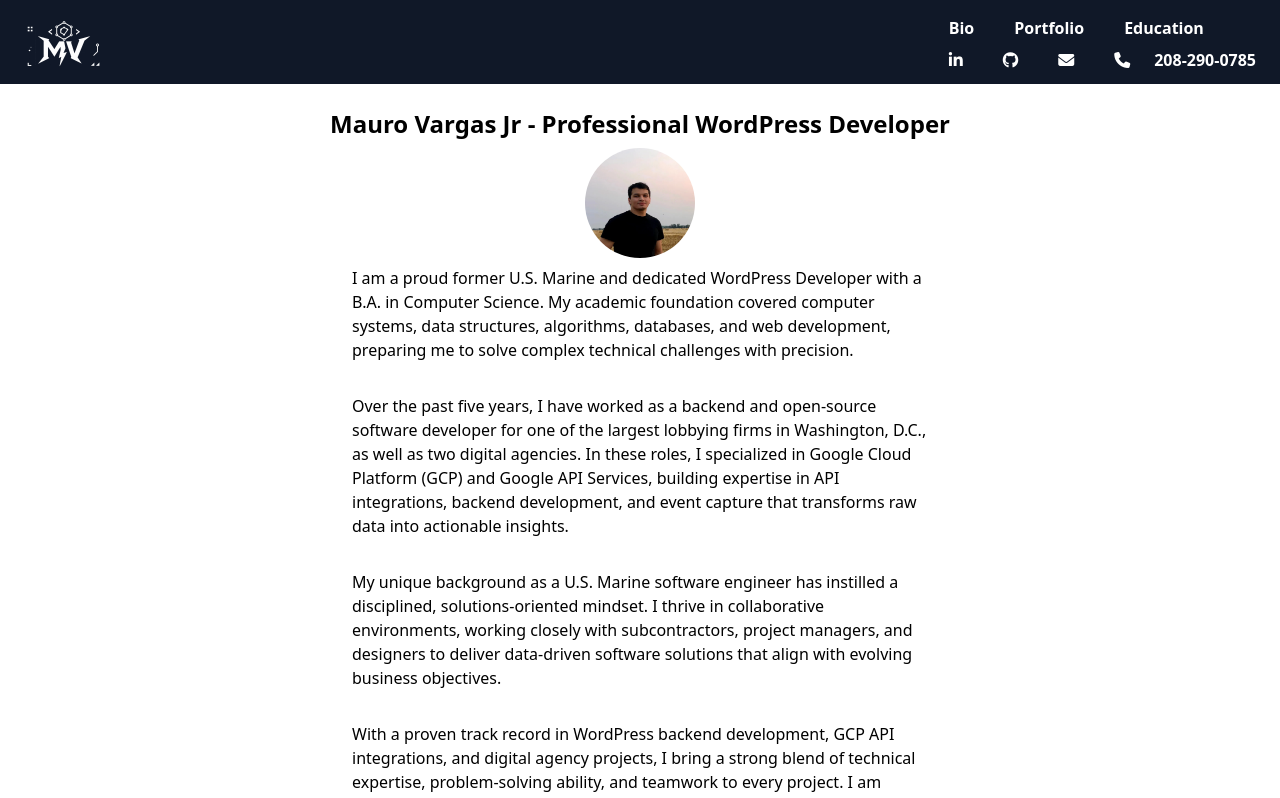
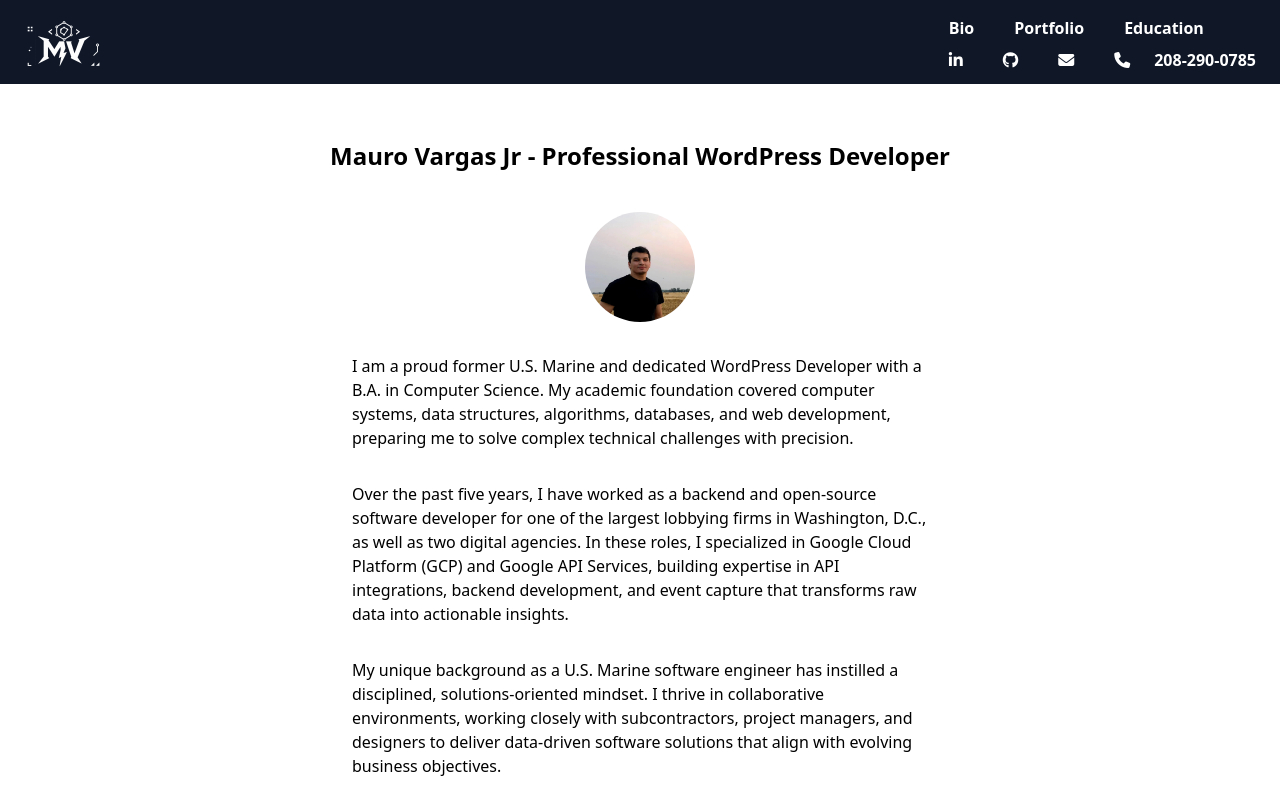
Before and after one commit to mauro1477/Professional-Portfolio-2, a Vue app: page / in a window 1280 px wide. Shown: the top 798 px of the page. Built offline with nearby package versions, Linux system fonts and the light colour scheme.

Commit message:
Adding spacing to profile image and h1

```diff
--- a/src/components/Bio.vue
+++ b/src/components/Bio.vue
@@ -1,8 +1,13 @@
 <template lang="">
 	<div class="sm:pt-4 sm:pb-4 pt-8 mb-8">
-		<h1 id="bio-section" class="flex justify-center font-bold text-2xl mb-2 mt-2">Mauro Vargas Jr - Professional WordPress Developer</h1>
+		<h1
+			id="bio-section"
+			class="flex justify-center px-4 py-2 sm:py-3 md:py-6 font-bold text-2xl mt-4 mb-4 text-center"
+			>
+			Mauro Vargas Jr - Professional WordPress Developer
+		</h1>
 		<div class="flex flex-col items-center justify-center px-4">
-			<img src="../assets/images/linkedInImage_800.webp" alt="" class="relative inline-block h-[110px] w-[110px] !rounded-full object-cover object-center mb-2">
+			<img src="../assets/images/linkedInImage_800.webp" alt="" class="relative inline-block h-[110px] w-[110px] !rounded-full object-cover object-center mb-8">
 			<div class="flex flex-col max-w-xl space-y-4 sm:space-y-6 md:space-y-8">
 				<p>I am a proud former U.S. Marine and dedicated WordPress Developer with a B.A. in Computer Science. My academic foundation covered computer systems, data structures, algorithms, databases, and web development, preparing me to solve complex technical challenges with precision.</p>
 				<p>Over the past five years, I have worked as a backend and open-source software developer for one of the largest lobbying firms in Washington, D.C., as well as two digital agencies. In these roles, I specialized in Google Cloud Platform (GCP) and Google API Services, building expertise in API integrations, backend development, and event capture that transforms raw data into actionable insights.</p>
```
